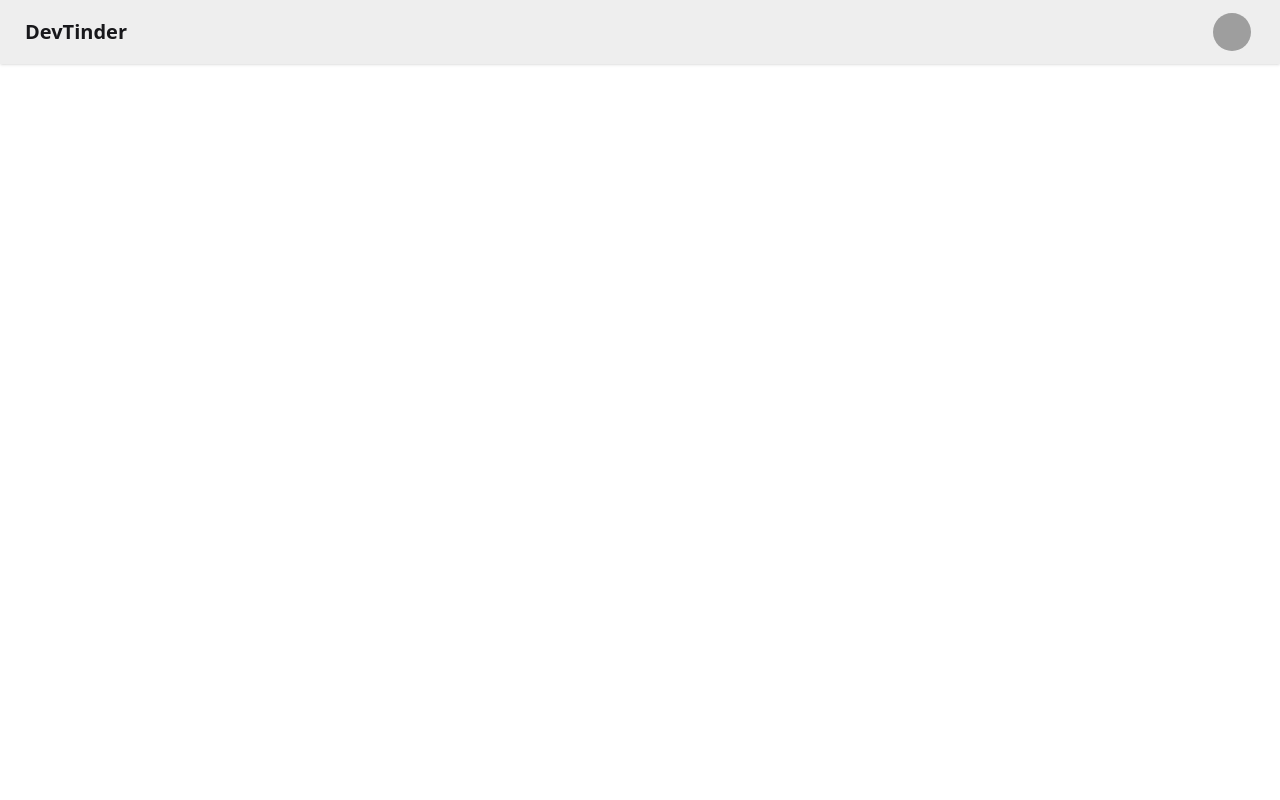
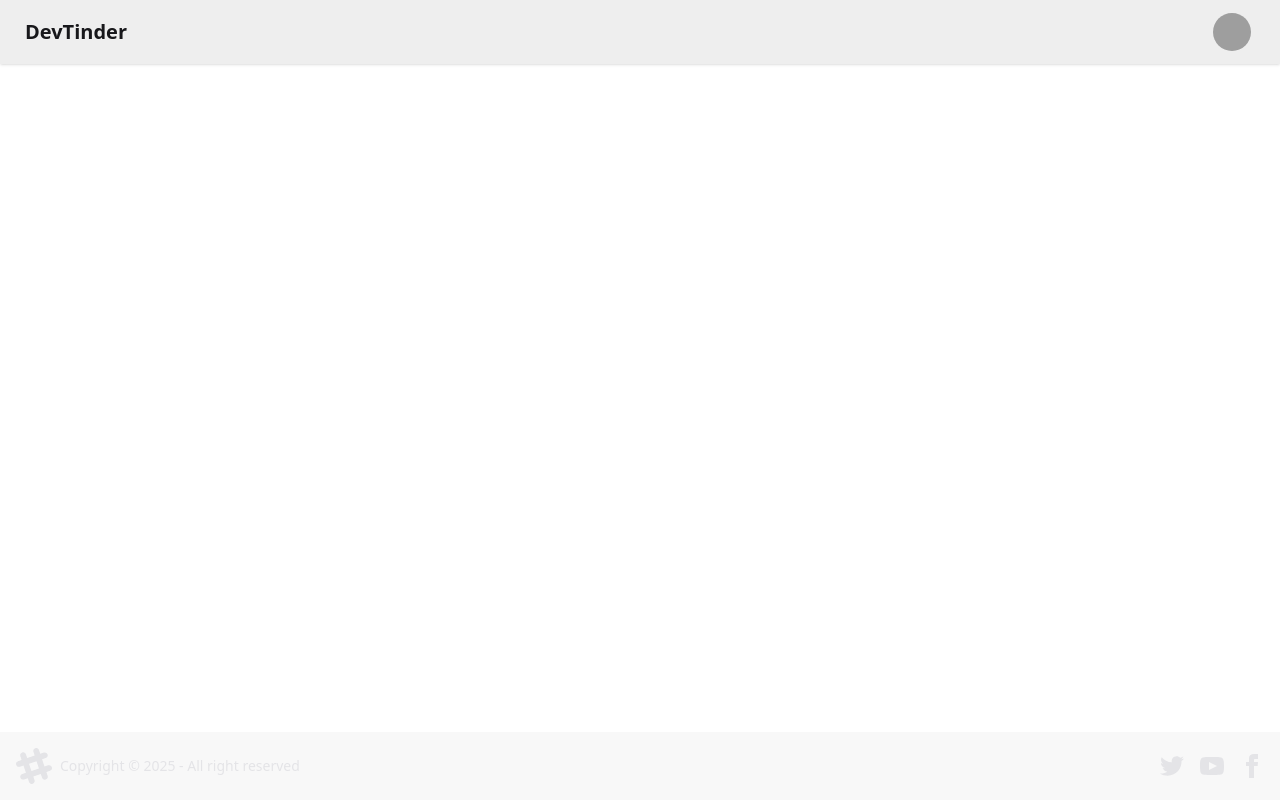
Before and after one commit to SuchitaJamwal2122/devTinder-web, a React (Vite) app: page / in a window 1280 px wide. Built offline with nearby package versions, Linux system fonts and the light colour scheme; grey boxes are pictures that could not be loaded.

Commit message:
DasyUi, Tailwindcss, Routing and Outlet

```diff
--- a/package.json
+++ b/package.json
@@ -13,6 +13,7 @@
     "@tailwindcss/vite": "^4.1.13",
     "react": "^19.1.1",
     "react-dom": "^19.1.1",
+    "react-router-dom": "^7.9.1",
     "tailwindcss": "^4.1.13"
   },
   "devDependencies": {
--- a/src/App.jsx
+++ b/src/App.jsx
@@ -1,35 +1,20 @@
+import { BrowserRouter, Route, Routes } from "react-router-dom"
+import Body from "./Body"
+import Login from "./Login"
+import Profile from "./Profile"
+
 function App() {
 
   return (
     <>
-      <div className="navbar bg-base-300 shadow-sm">
-        <div className="flex-1">
-          <a className="btn btn-ghost text-xl">DevTinder</a>
-        </div>
-        <div className="flex gap-2">
-          <div className="dropdown dropdown-end mx-5">
-            <div tabIndex={0} role="button" className="btn btn-ghost btn-circle avatar">
-              <div className="w-10 rounded-full">
-                <img
-                  alt="Tailwind CSS Navbar component"
-                  src="https://img.daisyui.com/images/stock/photo-1534528741775-53994a69daeb.webp" />
-              </div>
-            </div>
-            <ul
-              tabIndex={0}
-              className="menu menu-sm dropdown-content bg-base-100 rounded-box z-1 mt-3 w-52 p-2 shadow">
-              <li>
-                <a className="justify-between">
-                  Profile
-                  <span className="badge">New</span>
-                </a>
-              </li>
-              <li><a>Settings</a></li>
-              <li><a>Logout</a></li>
-            </ul>
-          </div>
-        </div>
-      </div>
+      <BrowserRouter basename="/">
+        <Routes>
+          <Route path="/" element={<Body />}>
+            <Route path="/login" element={<Login />}/>
+            <Route path="/profile" element={<Profile />}/>
+          </Route>
+        </Routes>
+      </BrowserRouter>
     </>
   )
 }
--- /dev/null
+++ b/src/Body.jsx
@@ -0,0 +1,16 @@
+import React from 'react'
+import NavBar from './NavBar'
+import { Outlet } from 'react-router-dom'
+import Footer from './Footer'
+
+const Body = () => {
+  return (
+    <>
+        <NavBar />
+        <Outlet />
+        <Footer />
+    </>
+  )
+}
+
+export default Body
--- /dev/null
+++ b/src/Footer.jsx
@@ -0,0 +1,59 @@
+import React from 'react'
+
+const Footer = () => {
+  return (
+    <footer className="footer sm:footer-horizontal bg-base-200 text-neutral-content items-center p-4 fixed bottom-0">
+        <aside className="grid-flow-col items-center">
+            <svg
+            width="36"
+            height="36"
+            viewBox="0 0 24 24"
+            xmlns="http://www.w3.org/2000/svg"
+            fillRule="evenodd"
+            clipRule="evenodd"
+            className="fill-current">
+            <path
+                d="M22.672 15.226l-2.432.811.841 2.515c.33 1.019-.209 2.127-1.23 2.456-1.15.325-2.148-.321-2.463-1.226l-.84-2.518-5.013 1.677.84 2.517c.391 1.203-.434 2.542-1.831 2.542-.88 0-1.601-.564-1.86-1.314l-.842-2.516-2.431.809c-1.135.328-2.145-.317-2.463-1.229-.329-1.018.211-2.127 1.231-2.456l2.432-.809-1.621-4.823-2.432.808c-1.355.384-2.558-.59-2.558-1.839 0-.817.509-1.582 1.327-1.846l2.433-.809-.842-2.515c-.33-1.02.211-2.129 1.232-2.458 1.02-.329 2.13.209 2.461 1.229l.842 2.515 5.011-1.677-.839-2.517c-.403-1.238.484-2.553 1.843-2.553.819 0 1.585.509 1.85 1.326l.841 2.517 2.431-.81c1.02-.33 2.131.211 2.461 1.229.332 1.018-.21 2.126-1.23 2.456l-2.433.809 1.622 4.823 2.433-.809c1.242-.401 2.557.484 2.557 1.838 0 .819-.51 1.583-1.328 1.847m-8.992-6.428l-5.01 1.675 1.619 4.828 5.011-1.674-1.62-4.829z"></path>
+            </svg>
+            <p>Copyright © {new Date().getFullYear()} - All right reserved</p>
+        </aside>
+        <nav className="grid-flow-col gap-4 md:place-self-center md:justify-self-end">
+            <a>
+            <svg
+                xmlns="http://www.w3.org/2000/svg"
+                width="24"
+                height="24"
+                viewBox="0 0 24 24"
+                className="fill-current">
+                <path
+                d="M24 4.557c-.883.392-1.832.656-2.828.775 1.017-.609 1.798-1.574 2.165-2.724-.951.564-2.005.974-3.127 1.195-.897-.957-2.178-1.555-3.594-1.555-3.179 0-5.515 2.966-4.797 6.045-4.091-.205-7.719-2.165-10.148-5.144-1.29 2.213-.669 5.108 1.523 6.574-.806-.026-1.566-.247-2.229-.616-.054 2.281 1.581 4.415 3.949 4.89-.693.188-1.452.232-2.224.084.626 1.956 2.444 3.379 4.6 3.419-2.07 1.623-4.678 2.348-7.29 2.04 2.179 1.397 4.768 2.212 7.548 2.212 9.142 0 14.307-7.721 13.995-14.646.962-.695 1.797-1.562 2.457-2.549z"></path>
+            </svg>
+            </a>
+            <a>
+            <svg
+                xmlns="http://www.w3.org/2000/svg"
+                width="24"
+                height="24"
+                viewBox="0 0 24 24"
+                className="fill-current">
+                <path
+                d="M19.615 3.184c-3.604-.246-11.631-.245-15.23 0-3.897.266-4.356 2.62-4.385 8.816.029 6.185.484 8.549 4.385 8.816 3.6.245 11.626.246 15.23 0 3.897-.266 4.356-2.62 4.385-8.816-.029-6.185-.484-8.549-4.385-8.816zm-10.615 12.816v-8l8 3.993-8 4.007z"></path>
+            </svg>
+            </a>
+            <a>
+            <svg
+                xmlns="http://www.w3.org/2000/svg"
+                width="24"
+                height="24"
+                viewBox="0 0 24 24"
+                className="fill-current">
+                <path
+                d="M9 8h-3v4h3v12h5v-12h3.642l.358-4h-4v-1.667c0-.955.192-1.333 1.115-1.333h2.885v-5h-3.808c-3.596 0-5.192 1.583-5.192 4.615v3.385z"></path>
+            </svg>
+            </a>
+        </nav>
+        </footer>
+  )
+}
+
+export default Footer
--- /dev/null
+++ b/src/Login.jsx
@@ -0,0 +1,9 @@
+import React from 'react'
+
+const Login = () => {
+  return (
+    <div>Login</div>
+  )
+}
+
+export default Login
--- /dev/null
+++ b/src/NavBar.jsx
@@ -0,0 +1,36 @@
+import React from 'react'
+
+const NavBar = () => {
+  return (
+    <div className="navbar bg-base-300 shadow-sm">
+        <div className="flex-1">
+          <a className="btn btn-ghost text-xl">DevTinder</a>
+        </div>
+        <div className="flex gap-2">
+          <div className="dropdown dropdown-end mx-5">
+            <div tabIndex={0} role="button" className="btn btn-ghost btn-circle avatar">
+              <div className="w-10 rounded-full">
+                <img
+                  alt="Tailwind CSS Navbar component"
+                  src="https://img.daisyui.com/images/stock/photo-1534528741775-53994a69daeb.webp" />
+              </div>
+            </div>
+            <ul
+              tabIndex={0}
+              className="menu menu-sm dropdown-content bg-base-100 rounded-box z-1 mt-3 w-52 p-2 shadow">
+              <li>
+                <a className="justify-between">
+                  Profile
+                  <span className="badge">New</span>
+                </a>
+              </li>
+              <li><a>Settings</a></li>
+              <li><a>Logout</a></li>
+            </ul>
+          </div>
+        </div>
+      </div>
+  )
+};
+
+export default NavBar;
--- /dev/null
+++ b/src/Profile.jsx
@@ -0,0 +1,9 @@
+import React from 'react'
+
+const Profile = () => {
+  return (
+    <div>Profile</div>
+  )
+}
+
+export default Profile
```
Also changed, not shown: 2 other files (tests, documents, lock files or other folders).
